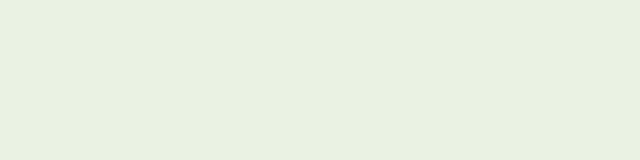
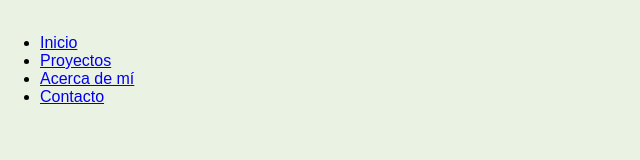
Before and after one commit to Rup8/ruc.github.io, a plain HTML site: page index.html in a window 1280 px wide. Shown: the whole page, without its empty margins (0-640 px from the left). Drawn offline with Linux system fonts and the light colour scheme.

Commit message:
Update index.html

```diff
--- a/index.html
+++ b/index.html
@@ -9,8 +9,18 @@
 </head>
 <body>
     <header>
+        <nav>
+            <ul>
+                <li><a href="#inicio">Inicio</a></li>
+                <li><a href="#proyectos">Proyectos</a></li>
+                <li><a href="#acerca-de-mi">Acerca de mí</a></li>
+                <li><a href="#contacto">Contacto</a></li>
+            </ul>
+        </nav>
+        <div class="logo">
+            </div>
 
-        </header>
+    </header>
 
     <section id="acerca-de-mi">
         </section>
```
